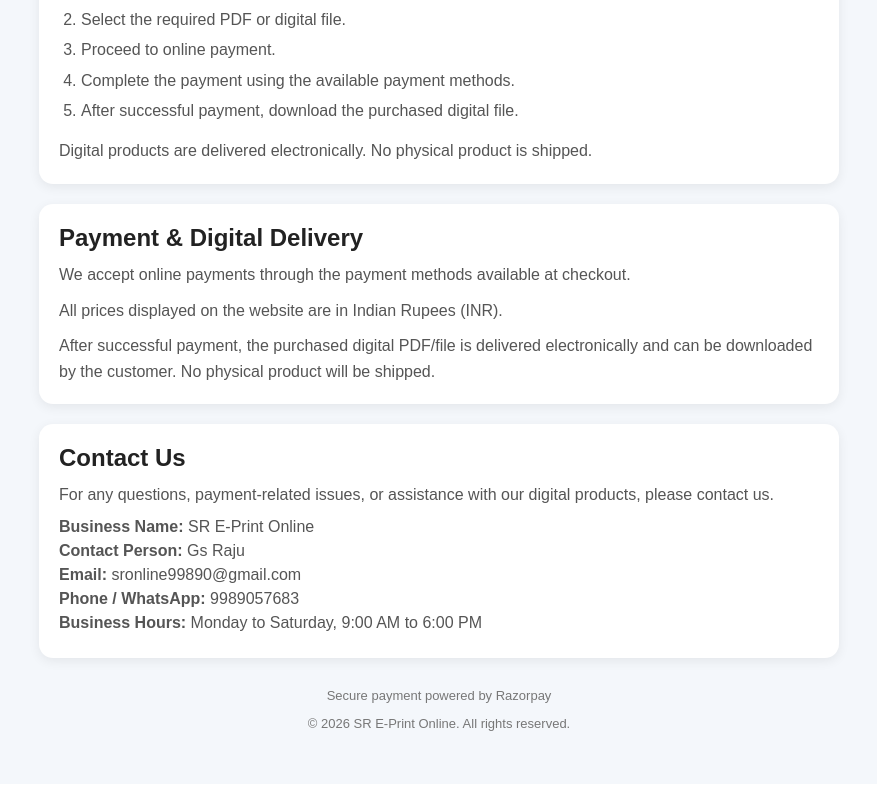
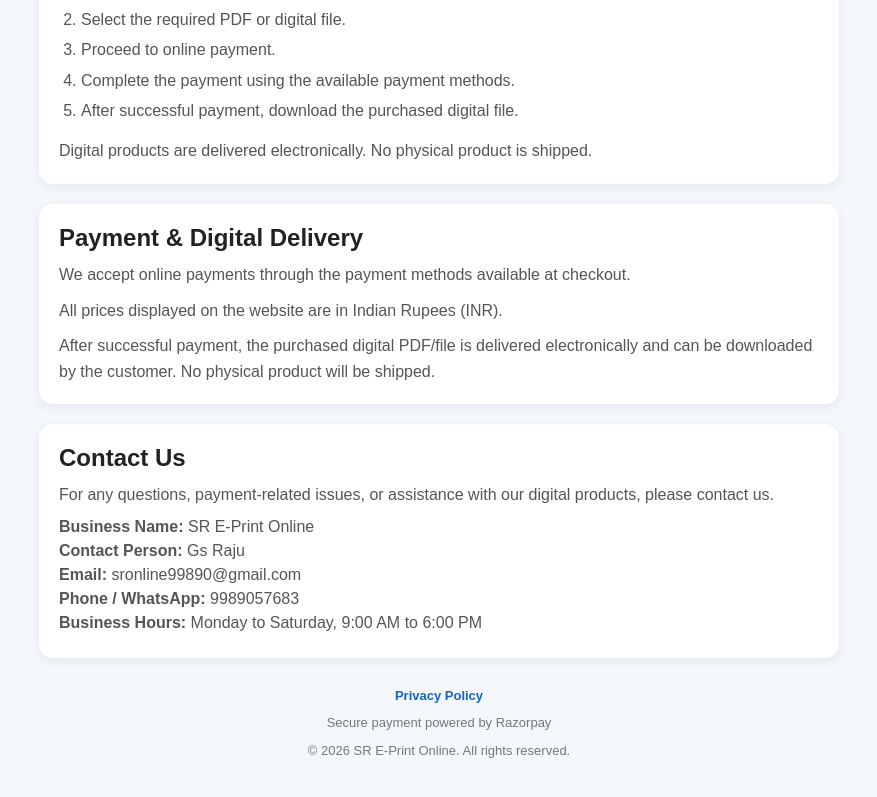
Before and after one commit to SrePrintOnlinework/Sr_ePrint-Online, a Next.js app: page / in a window 1280 px wide. Shown: the part 1344-2141 px from the top of the page, without its empty margins (201-1078 px from the left). Built offline with nearby package versions, Linux system fonts and the light colour scheme.

Commit message:
Add Privacy Policy link to footer
Added a link to the Privacy Policy in the footer.

```diff
--- a/app/page.js
+++ b/app/page.js
@@ -932,6 +932,22 @@ export default function Home() {
           }}
         >
           <p>
+          <div
+  style={{
+    marginBottom: '12px',
+  }}
+>
+  <a
+    href="/privacy"
+    style={{
+      color: '#1565c0',
+      textDecoration: 'none',
+      fontWeight: 'bold',
+    }}
+  >
+    Privacy Policy
+  </a>
+</div>
             Secure payment powered by Razorpay
           </p>
 
```
